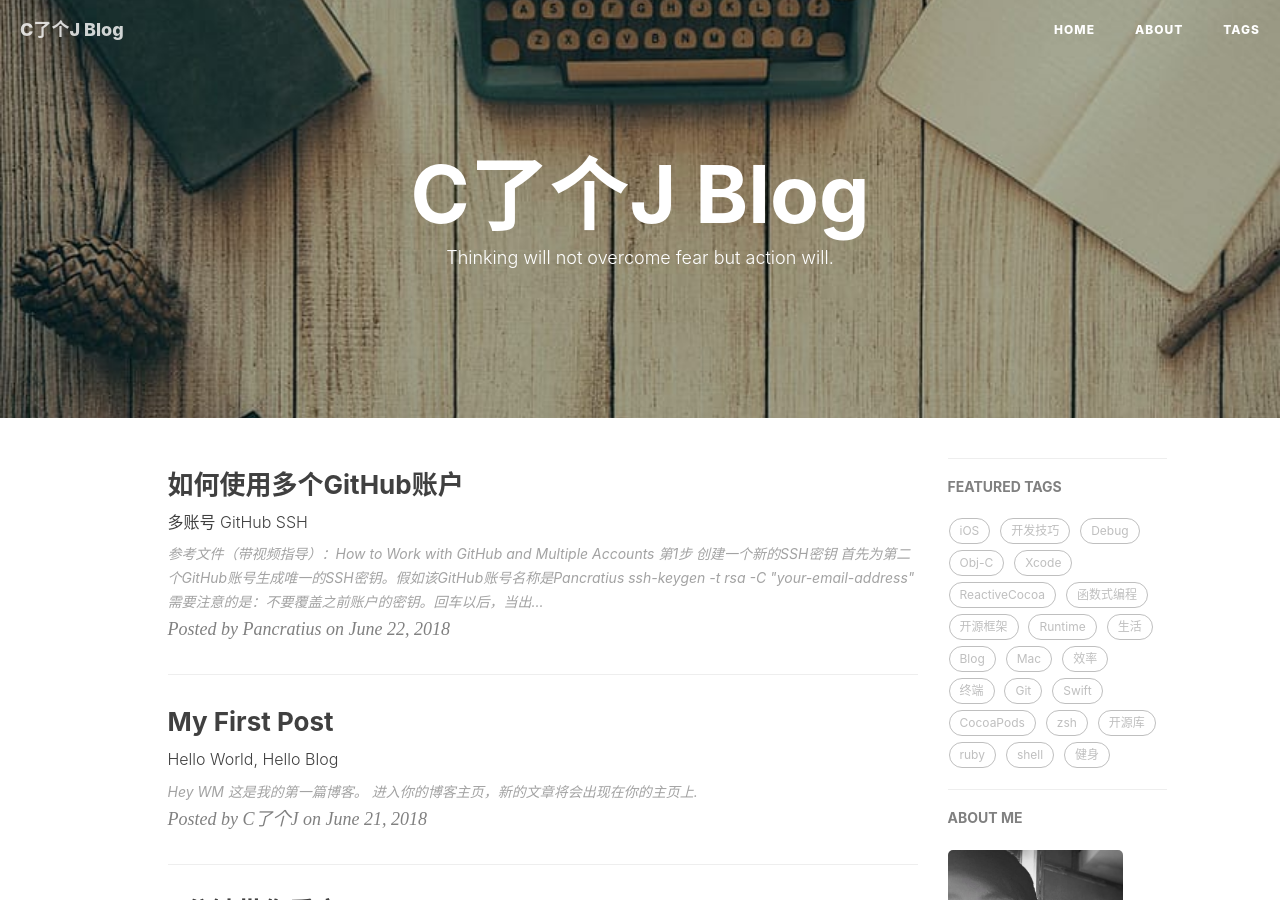
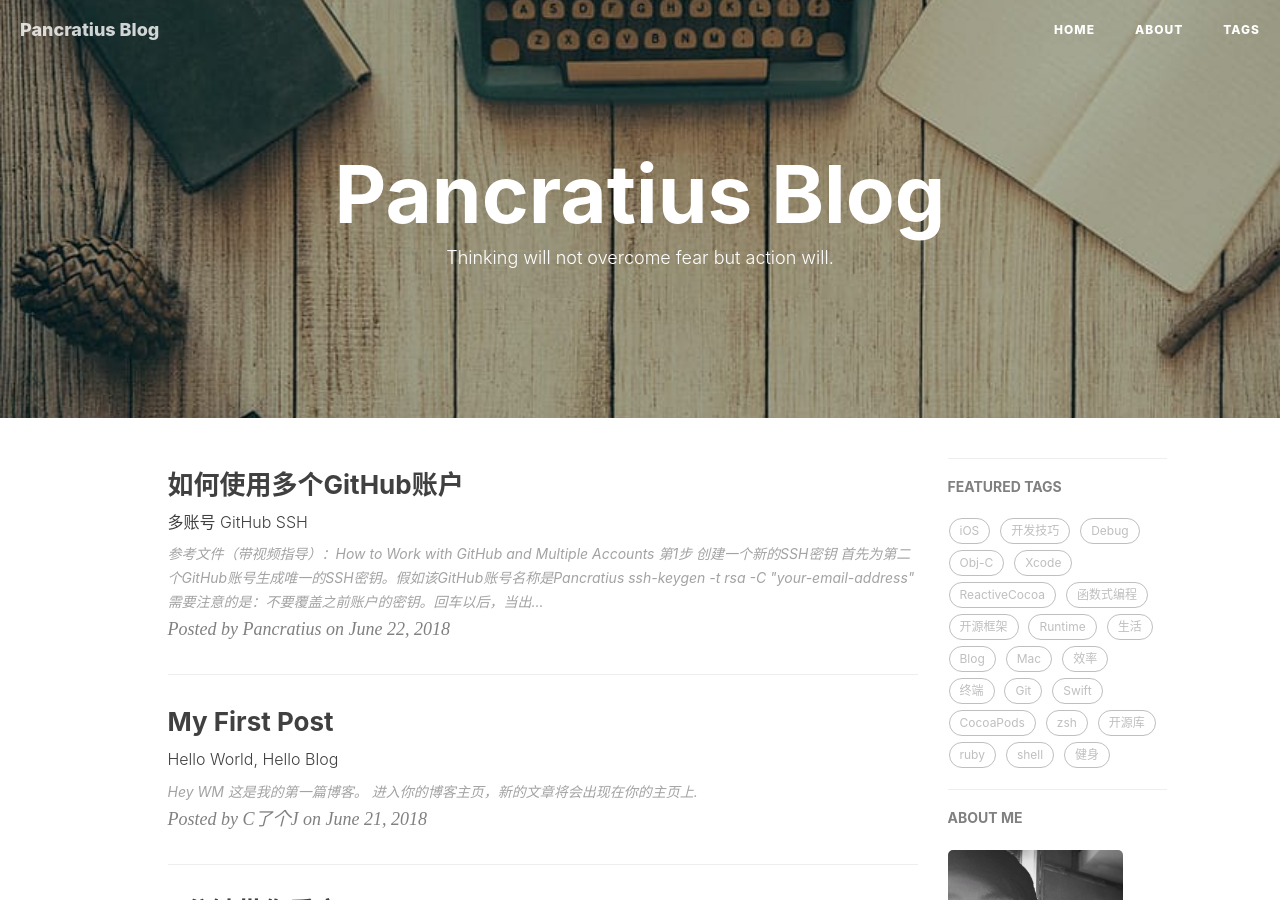
Before and after one commit to Pancratius/pancratius.github.io, a Jekyll site: the page built from index.html, in a window 1280 px wide and 900 px high. Built offline with Jekyll 4.4.1, drawn with Linux system fonts in a browser that asks for light colours; nearby versions of some CDN libraries; the list of posts is cut into pages by our own code; comment, search, counter and statistics services are not loaded; some of the changed text lies outside the part shown.

Commit message:
Update _config.yml

```diff
--- a/_config.yml
+++ b/_config.yml
@@ -1,6 +1,6 @@
 # Site settings
-title: C了个J Blog
-SEOTitle: C了个J的博客 | C了个J
+title: Pancratius Blog
+SEOTitle: Pancras的博客 | C了个J
 header-img: img/post-bg-desk.jpg
 email: coder.zpf@gmail.com
 description: "Every failure is leading towards success."
@@ -20,7 +20,7 @@
 RSS: false
 # weibo_username:     qiubaiying
 #zhihu_username:     qiubaiying
-github_username:    CaptainSirZero
+github_username:    Pancratius
 #facebook_username:  baiying.qiu.7
 #jianshu_username:   e71990ada2fd
 #twitter_username:   qiubaiying
```
